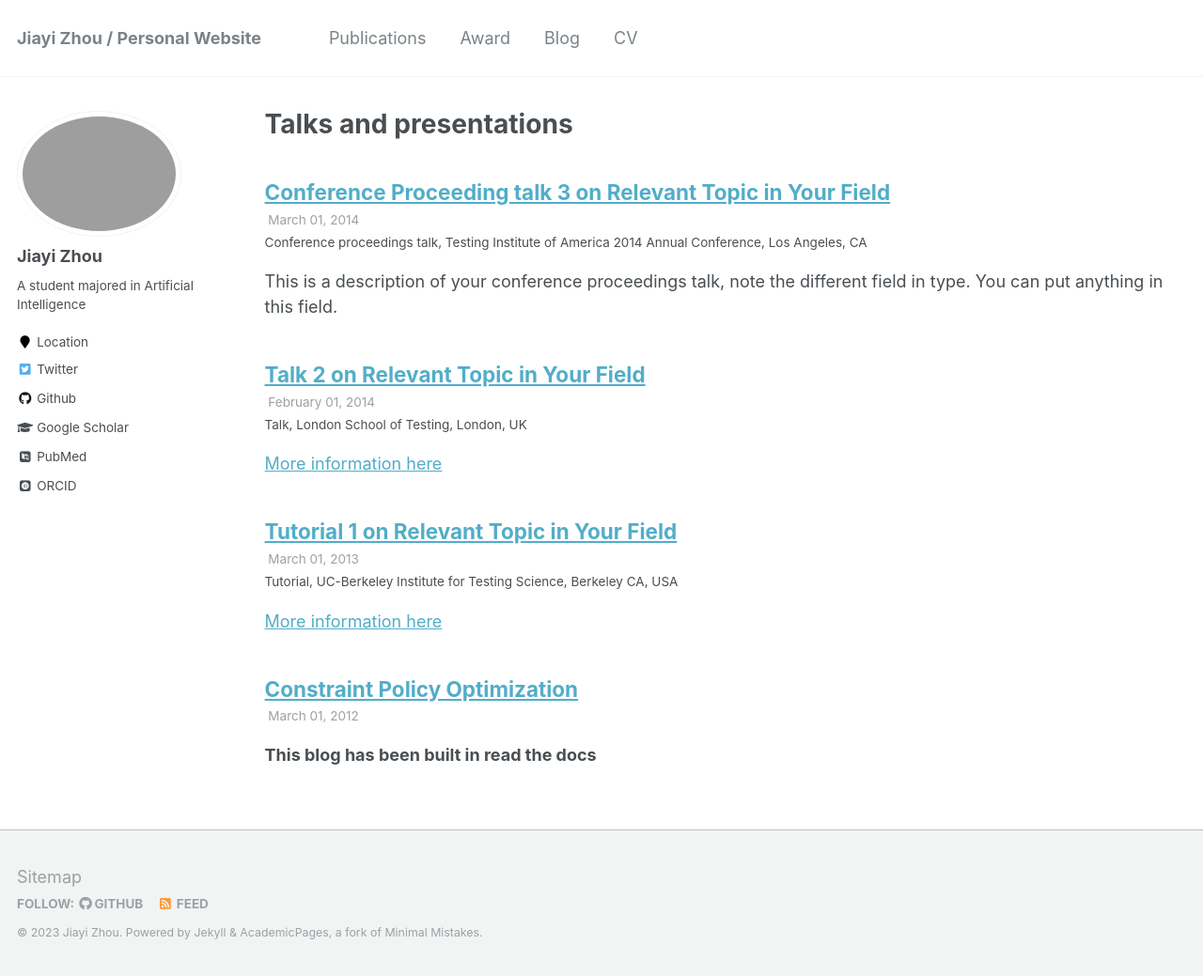
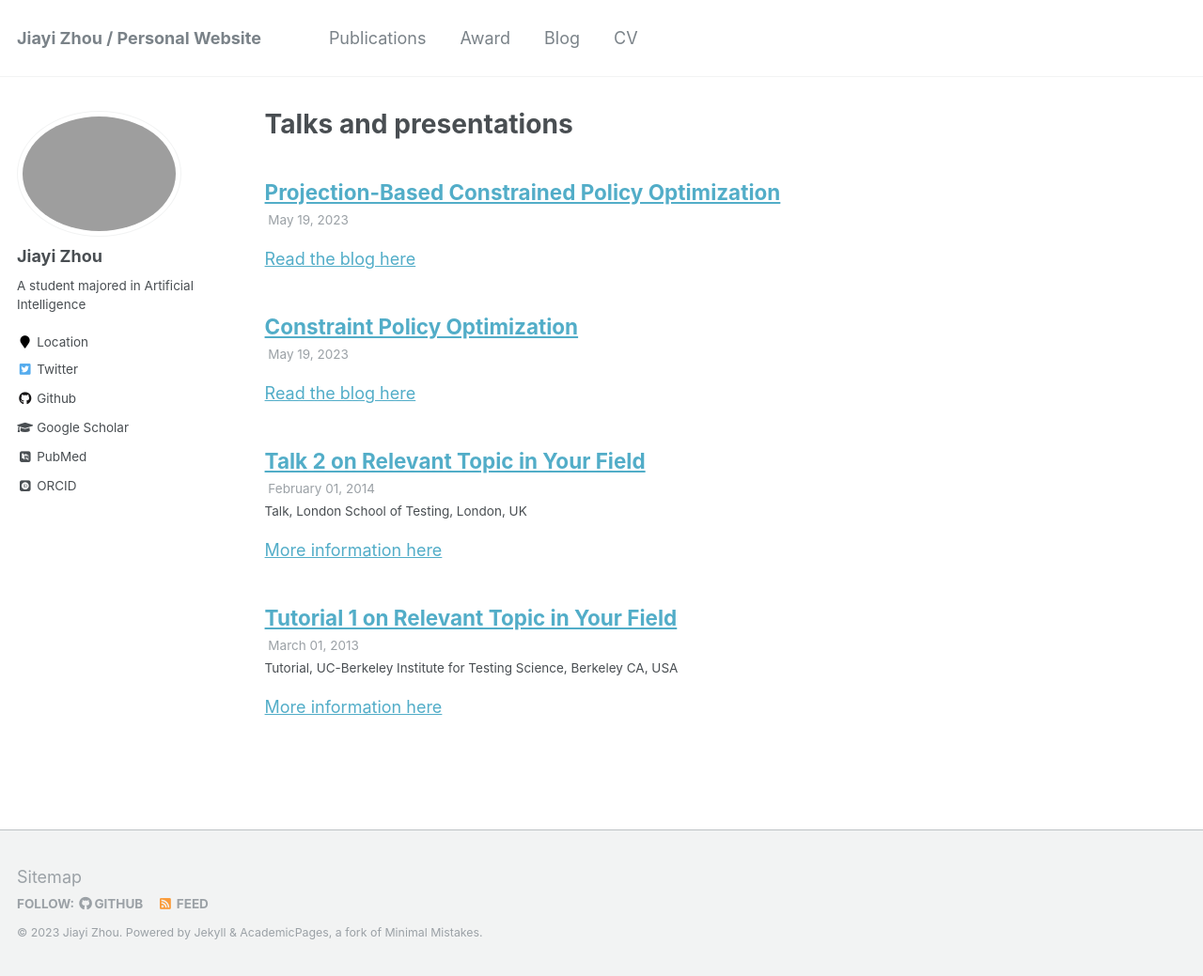
Before and after one commit to Gaiejj/Gaiejj.github.io, a Jekyll site: the page built from _pages/talks.html, in a window 1280 px wide and 1039 px high. Shown: the whole window at 94% size. Built offline with Jekyll 4.4.1, drawn with Linux system fonts in a browser that asks for light colours; some web fonts are replaced.

Commit message:
docs: update blog

```diff
--- a/_talks/2014-03-01-talk-3.md
+++ /dev/null
@@ -1,11 +0,0 @@
----
-title: "Conference Proceeding talk 3 on Relevant Topic in Your Field"
-collection: talks
-type: "Conference proceedings talk"
-permalink: /talks/2014-03-01-talk-3
-venue: "Testing Institute of America 2014 Annual Conference"
-date: 2014-03-01
-location: "Los Angeles, CA"
----
-
-This is a description of your conference proceedings talk, note the different field in type. You can put anything in this field.
--- a/_talks/2012-03-01-talk-1.md
+++ b/_talks/cpo.md
@@ -5,6 +5,4 @@
 permalink: https://omnisafe.readthedocs.io/en/latest/saferl/cpo.html
 ---
 
-**This blog has been built in read the docs**
-
 [Read the blog here](https://omnisafe.readthedocs.io/en/latest/saferl/cpo.html)
--- /dev/null
+++ b/_talks/pcpo.md
@@ -0,0 +1,8 @@
+---
+title: "Projection-Based Constrained Policy Optimization"
+collection: talks
+type: "Talk"
+permalink: https://omnisafe.readthedocs.io/en/latest/saferl/pcpo.html
+---
+
+[Read the blog here](https://omnisafe.readthedocs.io/en/latest/saferl/pcpo.html)
```
